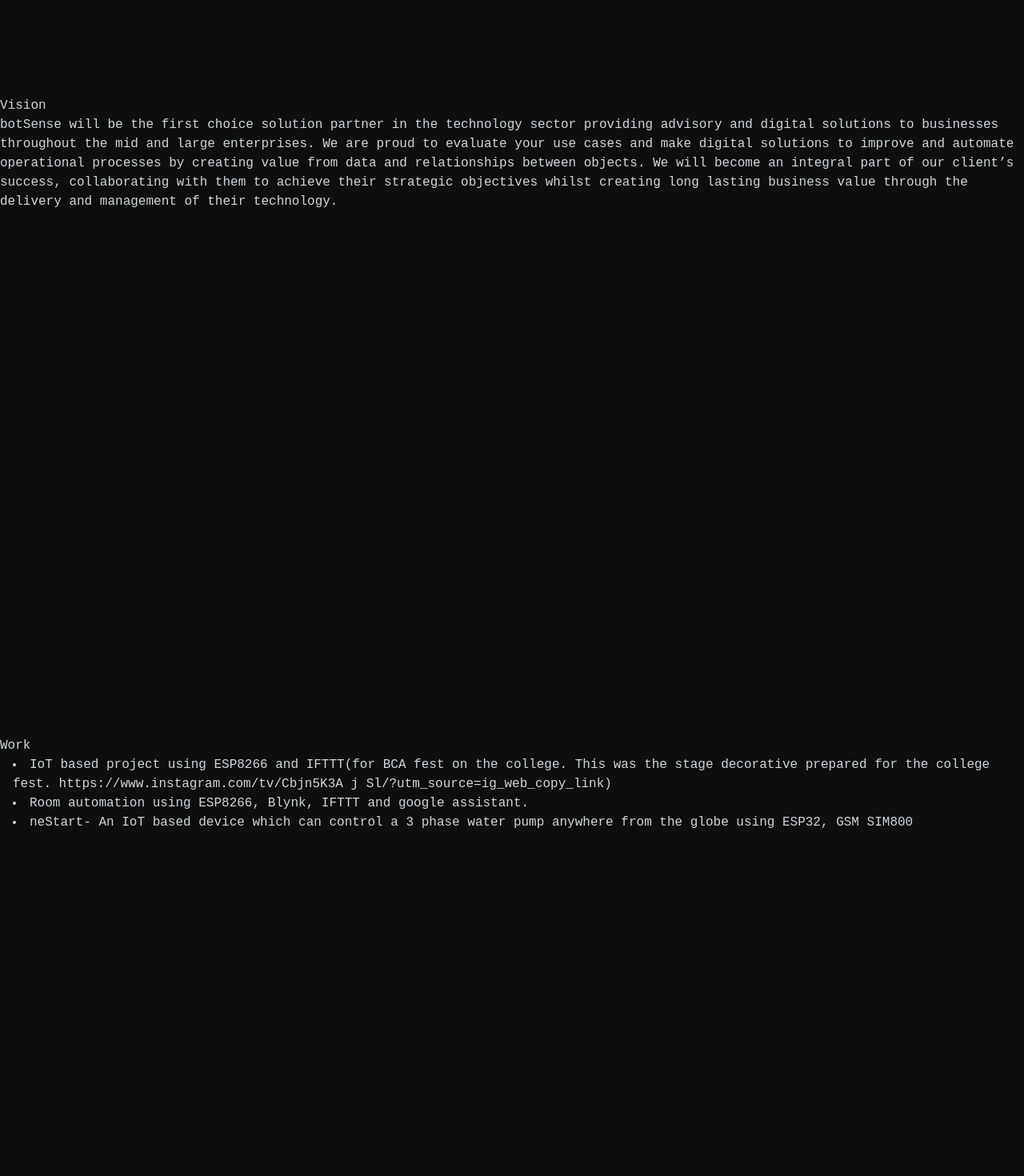
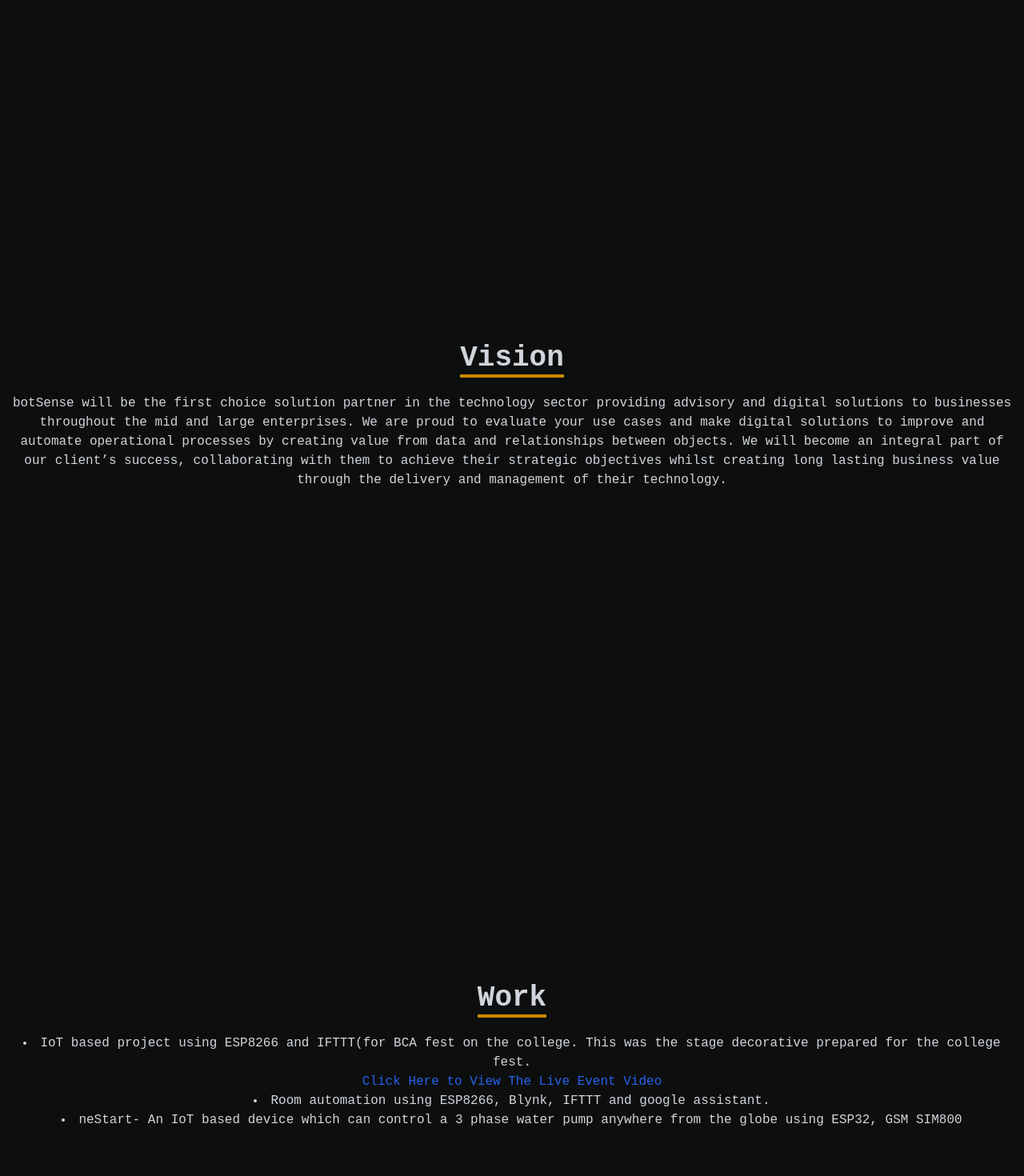
Before and after one commit to botSense/website, a React (Create React App) app: page / in a window 1280 px wide. Shown: the part 1480-2950 px from the top of the page at 80% size. Built offline with nearby package versions, Linux system fonts and the light colour scheme.

Commit message:
Better Then Before

```diff
--- a/src/components/Home.jsx
+++ b/src/components/Home.jsx
@@ -10,7 +10,7 @@ const Home = () => {
     <div name="home" className="bg-[#0d0e0e] relative">
       <img src={ignitra} className="w-screen h-screen brightness-50" alt="" />
       <div className="absolute top-[76.5%] text-white font-bold z-10  w-full text-center text-lg ">
-        <Link to="about" smooth={true} duration={500} offset={-25}>
+        <Link to="about" smooth={true} duration={500}>
           <p className="backdrop-blur-sm underline underline-offset-8 flex sm:flex-row flex-col p-1 justify-center items-center mx-auto  bg-[#00001e] border p w-[17%] lg:gap-2 cursor-pointer">
             <img src={logo} alt="" className="h-10 w-10 animate-spin" />
             <p>Know More</p>
--- a/src/components/Navbar.jsx
+++ b/src/components/Navbar.jsx
@@ -29,27 +29,27 @@ const Navbar = () => {
           </Link>
         </li>
         <li>
-          <Link to="about" smooth={true} duration={500} offset={-25}>
+          <Link to="about" smooth={true} duration={500}>
             About
           </Link>
         </li>
         <li>
-          <Link to="vision" smooth={true} duration={500} offset={-150}>
+          <Link to="vision" smooth={true} duration={500}>
             Vision
           </Link>
         </li>
         <li>
-          <Link to="work" smooth={true} duration={500} offset={-150}>
+          <Link to="work" smooth={true} duration={500}>
             Work
           </Link>
         </li>
         <li>
-          <Link to="contact" smooth={true} duration={500} offset={-30}>
+          <Link to="contact" smooth={true} duration={500}>
             Contact
           </Link>
         </li>
         <li>
-          <Link to="internship" smooth={true} duration={500} offset={-100}>
+          <Link to="internship" smooth={true} duration={500}>
             Internship
           </Link>
         </li>
@@ -84,7 +84,6 @@ const Navbar = () => {
             to="about"
             smooth={true}
             duration={500}
-            offset={-25}
           >
             About
           </Link>
@@ -95,7 +94,6 @@ const Navbar = () => {
             to="vision"
             smooth={true}
             duration={500}
-            offset={-150}
           >
             Vision
           </Link>
@@ -106,7 +104,6 @@ const Navbar = () => {
             to="work"
             smooth={true}
             duration={500}
-            offset={-150}
           >
             Work
           </Link>
@@ -117,7 +114,6 @@ const Navbar = () => {
             to="contact"
             smooth={true}
             duration={500}
-            offset={-30}
           >
             Contact
           </Link>
@@ -128,7 +124,6 @@ const Navbar = () => {
             to="internship"
             smooth={true}
             duration={500}
-            offset={-100}
           >
             Internship
           </Link>
--- a/src/components/Vision.jsx
+++ b/src/components/Vision.jsx
@@ -2,8 +2,13 @@ import React from "react";
 
 const Vision = () => {
   return (
-    <div name="vision" className="w-full h-screen bg-[#0d0e0e] text-gray-300">
-      <h1>Vision</h1>
+    <div
+      name="vision"
+      className="w-full h-screen flex flex-col justify-center items-center text-center p-2 gap-5  bg-[#0d0e0e] text-gray-300"
+    >
+      <h1 className="text-gray-300 text-4xl font-bold inline border-b-4 border-yellow-600">
+        Vision
+      </h1>
       <p>
         botSense will be the first choice solution partner in the technology
         sector providing advisory and digital solutions to businesses throughout
--- a/src/components/Work.jsx
+++ b/src/components/Work.jsx
@@ -2,14 +2,25 @@ import React from "react";
 
 const Work = () => {
   return (
-    <div name="work" className="w-full h-screen bg-[#0d0e0e] text-gray-300">
-      <p>Work</p>
-      <p>
+    <div
+      name="work"
+      className="w-full h-screen flex flex-col justify-center items-center text-center p-2 gap-5  bg-[#0d0e0e] text-gray-300"
+    >
+      <p className="text-gray-300 text-4xl font-bold inline border-b-4 border-yellow-600">
+        Work
+      </p>
+      <div>
         <li>
           IoT based project using ESP8266 and IFTTT(for BCA fest on the college.
           This was the stage decorative prepared for the college fest.
-          https://www.instagram.com/tv/Cbjn5K3A j
-          Sl/?utm_source=ig_web_copy_link)
+          <br />
+          <a
+            href="https://www.instagram.com/tv/Cbjn5K3AjSl/?utm_source=ig_web_copy_link)"
+            target="blank"
+            className="text-blue-600"
+          >
+            Click Here to View The Live Event Video
+          </a>
         </li>
 
         <li>
@@ -19,7 +30,7 @@ const Work = () => {
           neStart- An IoT based device which can control a 3 phase water pump
           anywhere from the globe using ESP32, GSM SIM800
         </li>
-      </p>
+      </div>
     </div>
   );
 };
```
